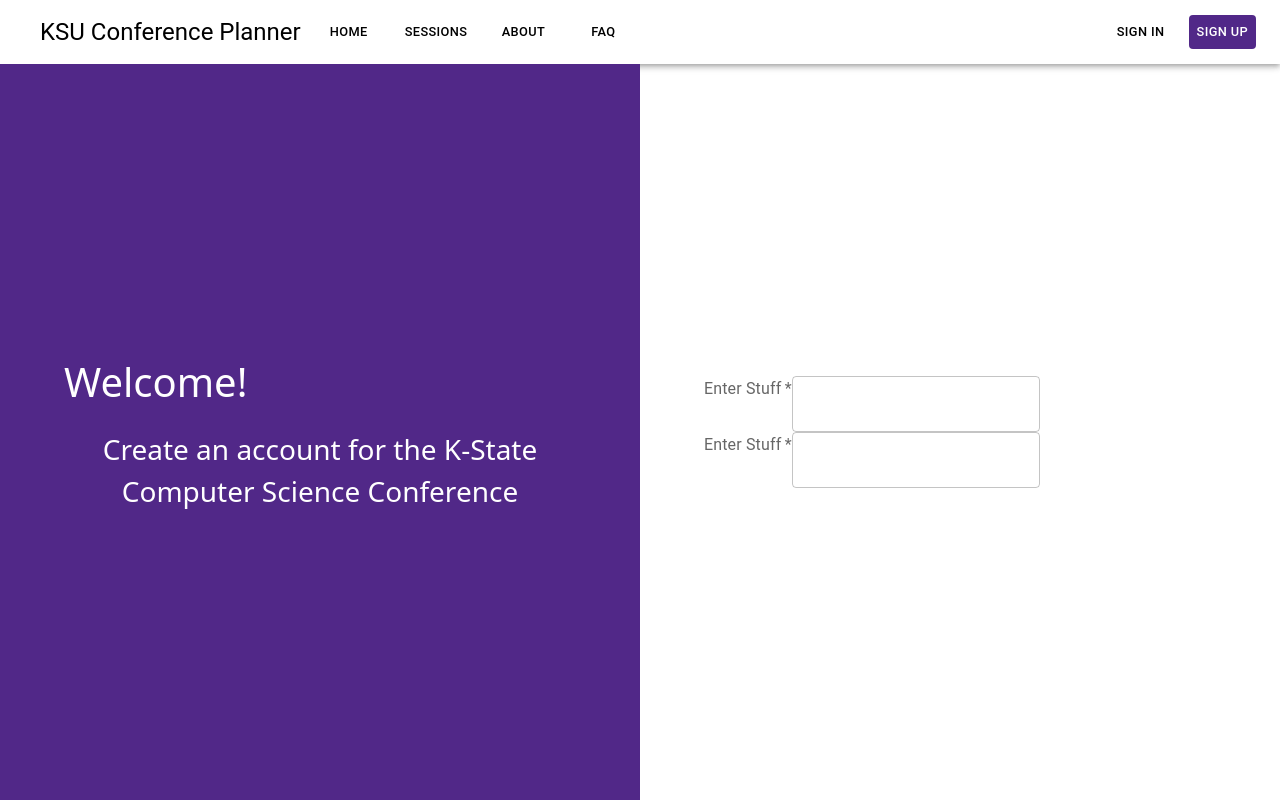
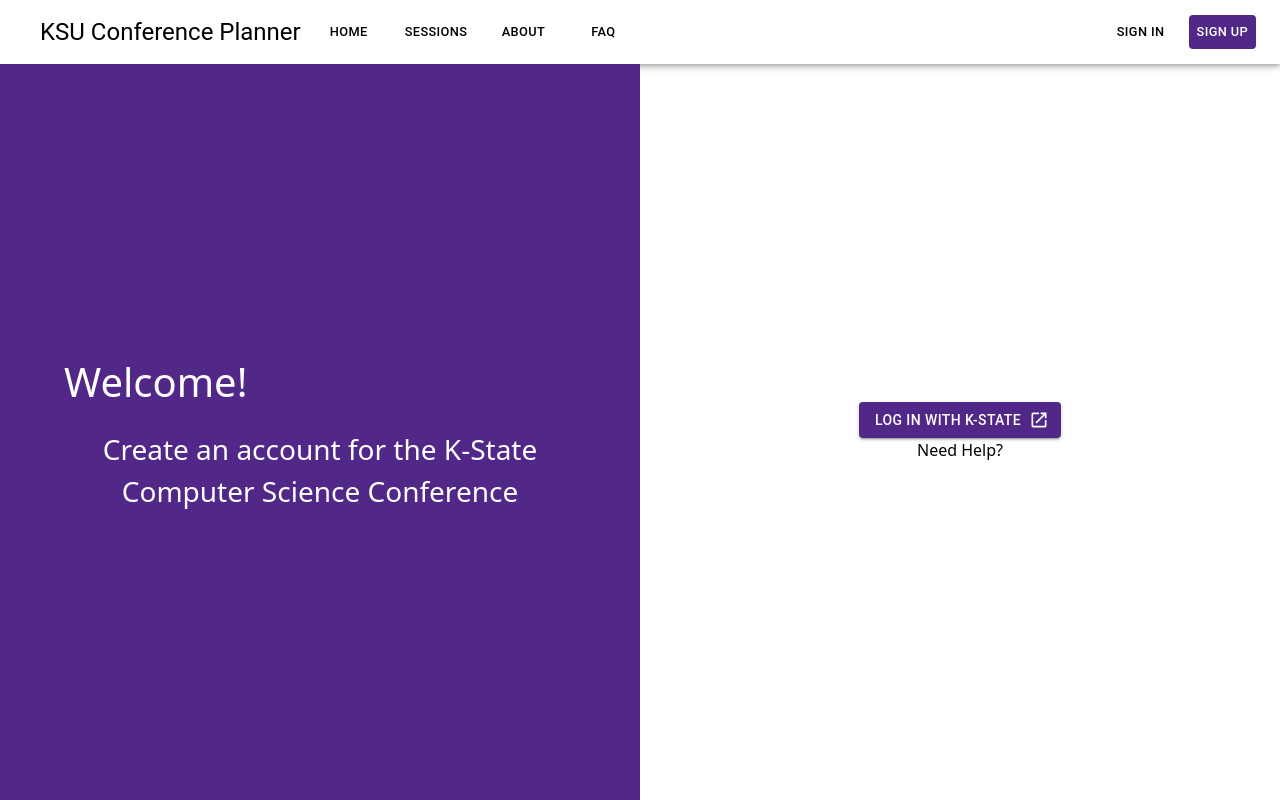
Before and after one commit to SethBrittain/KSU-Conference-Planner, a React (Create React App) app in the folder Frontend/: page / in a window 1280 px wide. Built offline with nearby package versions, Linux system fonts and the light colour scheme.

Commit message:
Configured SignUpPage1 and added a new button component

```diff
--- a/Frontend/package.json
+++ b/Frontend/package.json
@@ -6,7 +6,7 @@
   "dependencies": {
     "@emotion/react": "^11.11.3",
     "@emotion/styled": "^11.11.0",
-    "@mui/icons-material": "^5.15.7",
+    "@mui/icons-material": "^5.15.11",
     "@mui/material": "^5.15.6",
     "@testing-library/jest-dom": "^5.17.0",
     "@testing-library/react": "^13.4.0",
--- a/Frontend/src/Components/Button/Button.tsx
+++ b/Frontend/src/Components/Button/Button.tsx
@@ -1,7 +1,9 @@
 import * as React from 'react';
-import { Button } from '@mui/material'
+import { Button,Stack } from '@mui/material'
+
+
 import { createTheme, ThemeProvider } from '@mui/material';
-
+import OpenInNewIcon from '@mui/icons-material/OpenInNew';
 
 const theme = createTheme({
     palette: {
@@ -25,4 +27,20 @@
       </div>
       </ThemeProvider>
     );
+
 }
+
+export const MuiSignUpButton = () => {
+  return (
+
+    <ThemeProvider theme={theme}>
+      <div>
+
+      <Button variant="contained" color="primary" endIcon={<OpenInNewIcon/>}>Log In with K-State</Button>
+
+    </div>
+    </ThemeProvider>
+  );
+
+
+}
--- a/Frontend/src/Components/Pages/ComponentTest/ComponentTest.tsx
+++ b/Frontend/src/Components/Pages/ComponentTest/ComponentTest.tsx
@@ -12,6 +12,7 @@
 import React, { useLayoutEffect, useState } from 'react';
 import {Stack} from '@mui/material';
 import LandingPage from '../LandingPage/LandingPage';
+import SignUpPage1 from '../SignUpPage/SignUpPage';
 
 function useWindowSize() {
     const [size, setSize] = useState([0,0]);
@@ -33,7 +34,8 @@
 
     return (
        //<LandingPage></LandingPage>
-        <SignUpPage2></SignUpPage2>
+       //<SignUpPage2></SignUpPage2>
+       <SignUpPage1/>
     );
 };
 
--- a/Frontend/src/Components/Pages/SignUpPage/SignUpPage.tsx
+++ b/Frontend/src/Components/Pages/SignUpPage/SignUpPage.tsx
@@ -1,8 +1,71 @@
-import React from "react";
+import NavbarGeneric from '../../NavbarGeneric/NavbarGeneric';
+import {Stack, Grid} from '@mui/material';
+import Box from '@mui/material/Box';
+import { MuiSignUpButton } from '../../Button/Button';
+import { Link } from 'react-router-dom'
 
-type SignUpPageProps = {
-    text: string;
-}
-const SignUpPage = ({ text }: SignUpPageProps): React.JSX.Element => <button>{ text }</button>;
+const SignUpPage1 = (): React.JSX.Element => {
 
-export default SignUpPage;
+    return (
+        <Box
+        height={window.innerHeight}
+        width={window.innerWidth}
+        display="flex"
+        alignItems="start"
+        flexDirection="column"
+        sx={{ bgcolor: '#FFFFFF' }}
+        >
+            <NavbarGeneric/>
+            <Stack direction = 'row' sx={{ flexGrow: 1}}>
+                <Box
+                height = '100%'
+                width={window.innerWidth/2}
+                display="flex"
+                alignItems="start"
+                gap={2}
+                p={8}
+                flexDirection="column"
+                sx={{ bgcolor: '#512888', justifyContent: 'center' }}
+                >
+                    <Box
+                    color='#FFFFFF'
+                    fontSize={40}
+                    textAlign='center'
+                    >
+                    Welcome!
+                    </Box>
+                    <Box
+                    color='#FFFFFF'
+                    fontSize={28}
+                    >
+                    Create an account for the K-State Computer Science Conference
+                    </Box>
+                </Box>
+                <Box
+                height = '100%'
+                width={window.innerWidth/2}
+                display="flex"
+                alignItems="start"
+                gap={2}
+                p={8}
+                flexDirection="column"
+                sx={{ justifyContent: 'center' }}
+                >
+<Grid container spacing={2} alignItems="center" justifyContent="center">
+                        <Grid item>
+                            <MuiSignUpButton/>
+                            <>Need Help? </>
+                            {/* <Link to="https://www.google.com">Contact Us!</Link>*/}
+
+                        </Grid>
+                    </Grid>
+
+                </Box>
+
+            </Stack>
+        </Box>
+
+    );
+};
+
+export default SignUpPage1;
```
Also changed, not shown: 2 other files (tests, documents, lock files or other folders).
